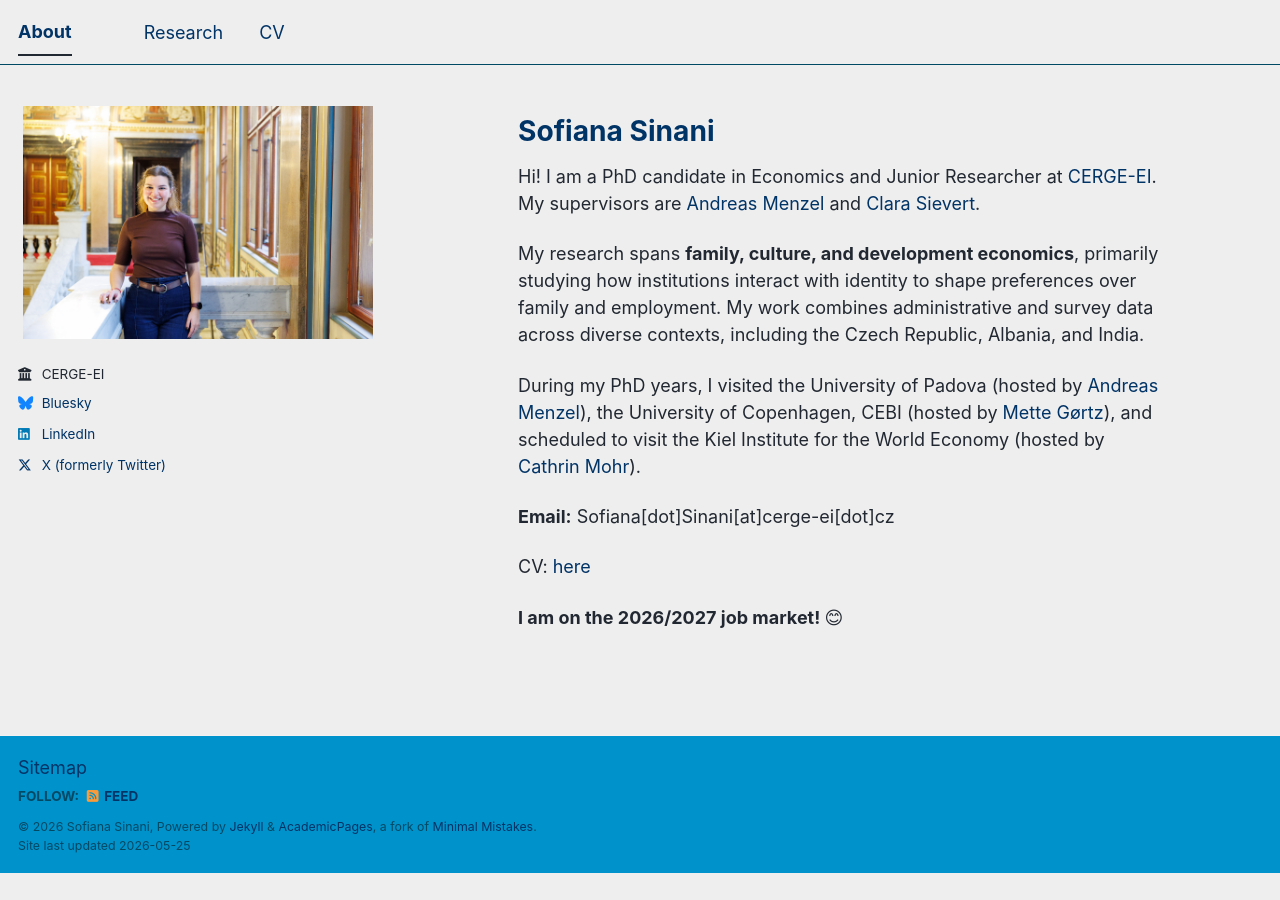
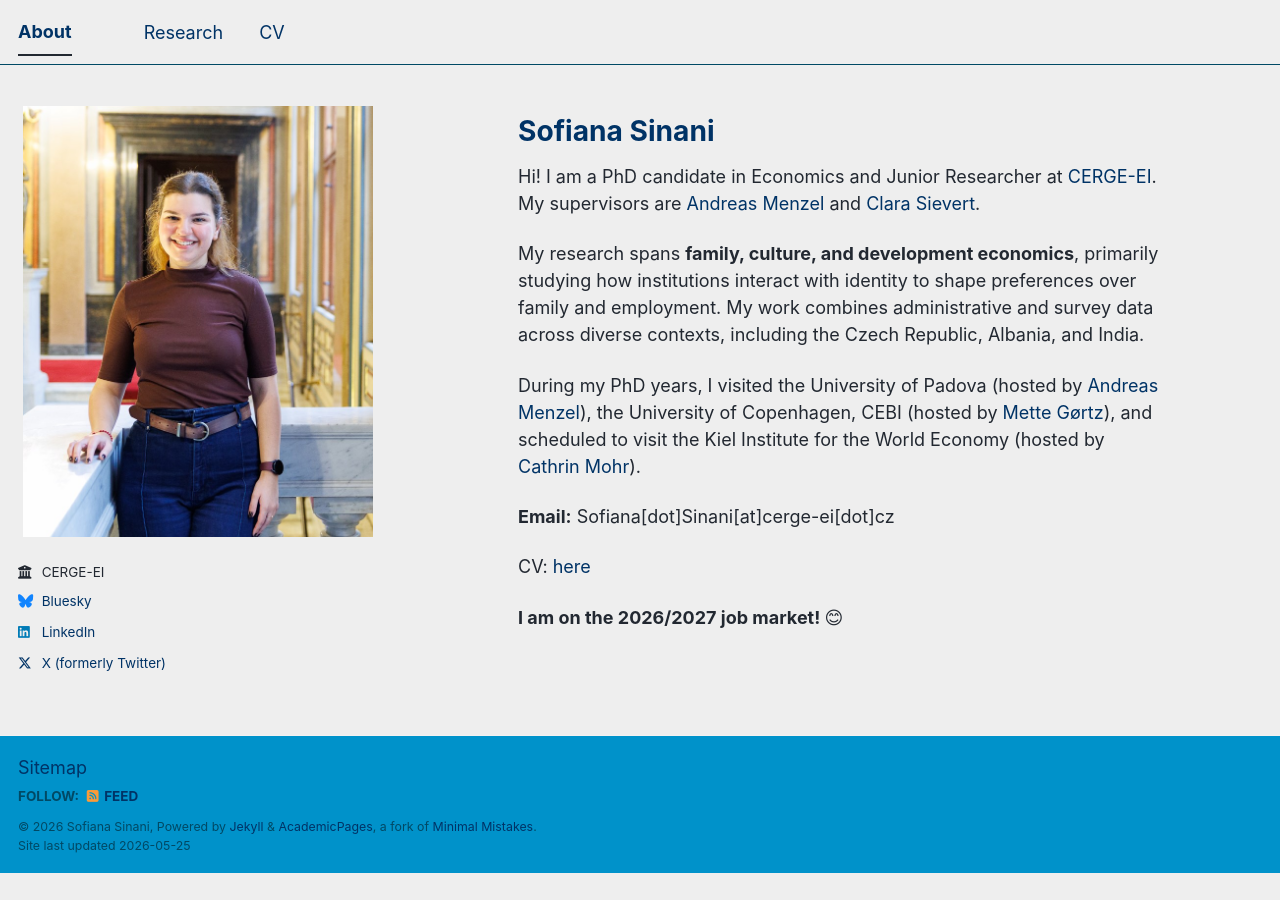
Before and after one commit to sofianasinani/sofianasinani.github.io, a Jekyll site: the page built from _pages/about.md, in a window 1280 px wide. Built offline with Jekyll 4.4.1, drawn with Linux system fonts in a browser that asks for light colours; a script bundle is joined from its source files by our own code; library files that are not in the unit come from our copies.

Commit message:
Update _config.yml

```diff
--- a/_config.yml
+++ b/_config.yml
@@ -23,7 +23,7 @@ repository               : "sofianasinani/sofianasinani.github.io"
 #               Additional customization can be done by editing /_includes/author-profile.html
 author:
   # Biographic information
-  avatar           : "sofiana_profile.jpg"
+  avatar           : "sofiana pic.jpg"
   name             : "Sofiana Sinani"
   bio              : ""
   employer         : "CERGE-EI"
```
